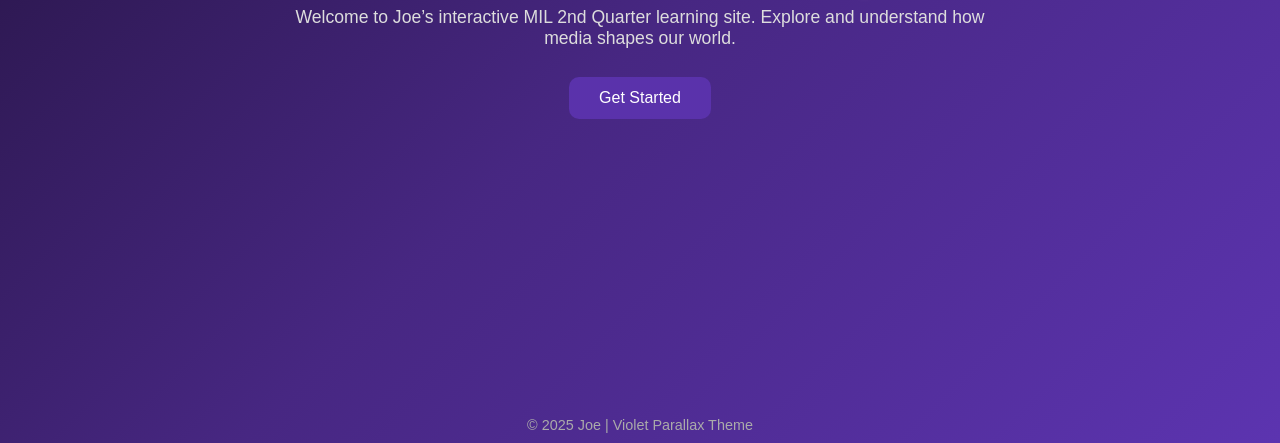
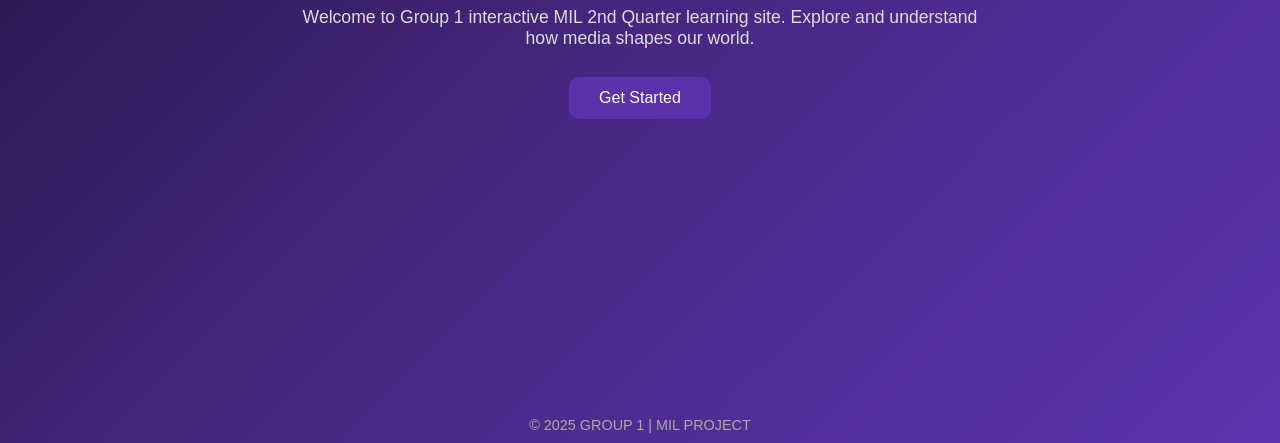
Before and after one commit to Yurikkamae/project.github.io, a plain HTML site: page index.html in a window 1280 px wide. Shown: the part 357-800 px from the top of the page. Drawn offline with Linux system fonts and the light colour scheme.

Commit message:
Update index.html

```diff
--- a/index.html
+++ b/index.html
@@ -3,7 +3,7 @@
 <head>
   <meta charset="UTF-8">
   <meta name="viewport" content="width=device-width, initial-scale=1.0">
-  <title>Joe's MIL 2nd Quarter Website</title>
+  <title>group 1 MIL 2nd Quarter Website</title>
   <style>
     * {
       margin: 0;
@@ -102,9 +102,9 @@
   <section id="intro" class="active">
     <div class="bg-blur"></div>
     <h1>Media and Information Literacy</h1>
-    <p>Welcome to Joe’s interactive MIL 2nd Quarter learning site. Explore and understand how media shapes our world.</p>
+    <p>Welcome to Group 1 interactive MIL 2nd Quarter learning site. Explore and understand how media shapes our world.</p>
     <button class="btn" onclick="showSection('menu')">Get Started</button>
-    <footer>© 2025 Joe | Violet Parallax Theme</footer>
+    <footer>© 2025 GROUP 1 | MIL PROJECT</footer>
   </section>
 
   <!-- MENU SECTION -->
```
